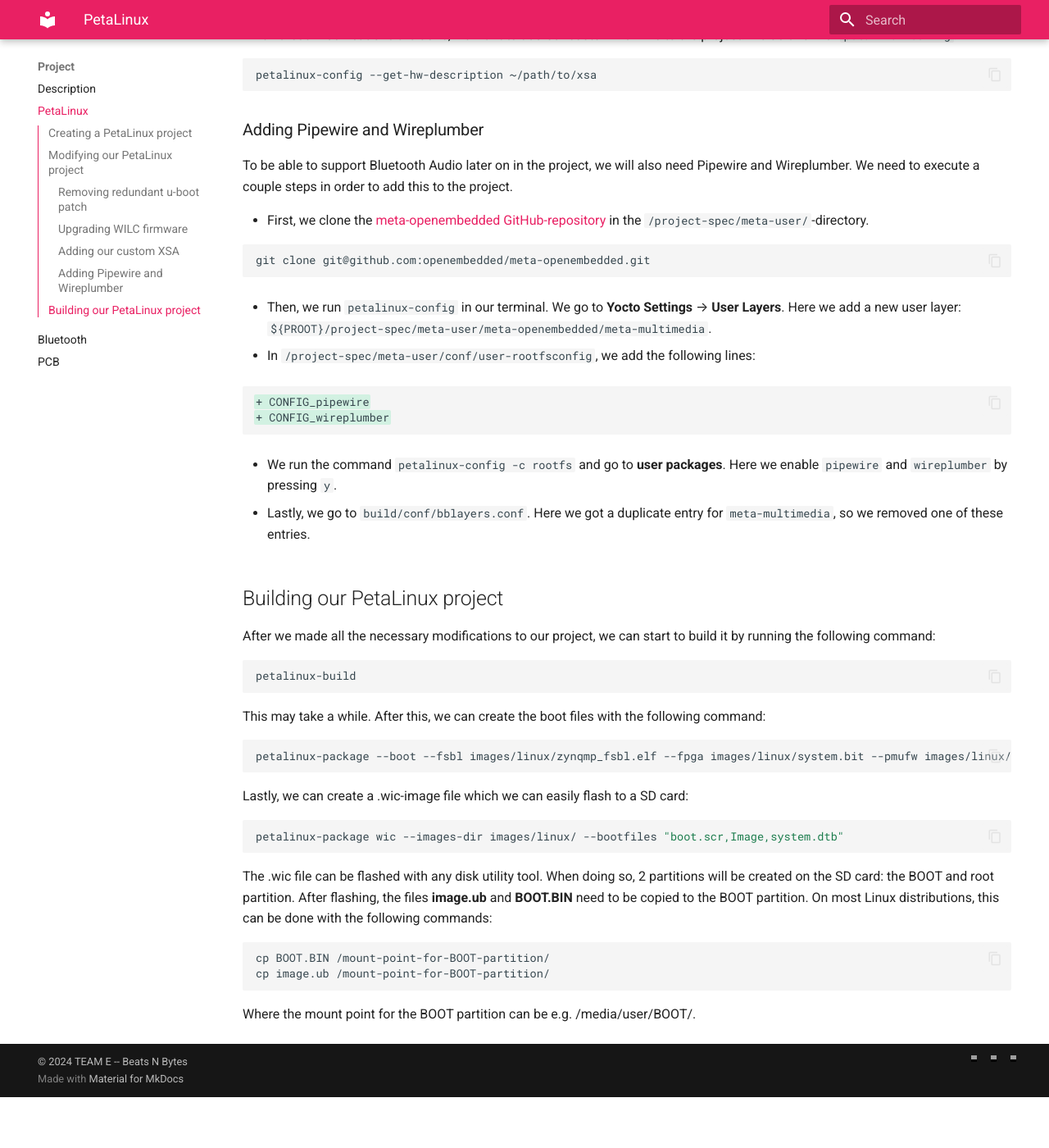
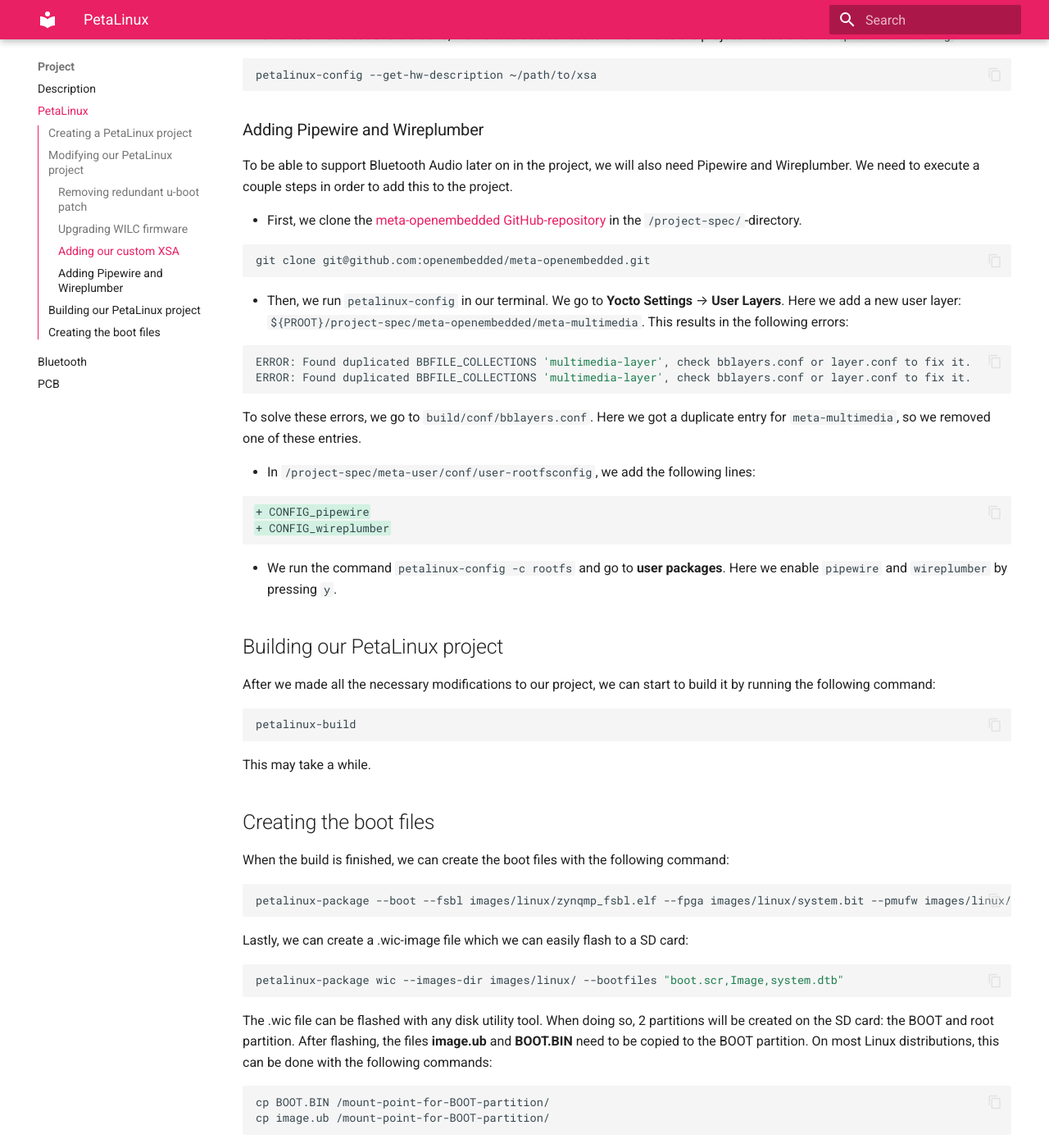
Before and after one commit to michielskobe/rnd-final-project, an MkDocs documentation site: the page built from docs/project/petalinux.md, in a window 1280 px wide and 1400 px high, scrolled down 1690 px. Shown: the whole window at 82% size. Built offline with MkDocs 1.6.1 and Material for MkDocs 9.7.7, drawn with Linux system fonts in a browser that asks for light colours; nearby versions of some CDN libraries; library files that are not in the unit come from our copies; before the commit the page ends 3028 px from its top, so only the background shows below that; grey boxes are pictures that could not be loaded.

Commit message:
Updated petalinux.md

````diff
--- a/docs/project/petalinux.md
+++ b/docs/project/petalinux.md
@@ -65,13 +65,20 @@
 
 To be able to support Bluetooth Audio later on in the project, we will also need Pipewire and Wireplumber. We need to execute a couple steps in order to add this to the project.
 
-- First, we clone the [meta-openembedded GitHub-repository](https://github.com/openembedded/meta-openembedded) in the `/project-spec/meta-user/`-directory.
+- First, we clone the [meta-openembedded GitHub-repository](https://github.com/openembedded/meta-openembedded) in the `/project-spec/`-directory.
 
 ```bash
 git clone git@github.com:openembedded/meta-openembedded.git
 ```
 
-- Then, we run `petalinux-config` in our terminal. We go to **Yocto Settings** → **User Layers**. Here we add a new user layer: `${PROOT}/project-spec/meta-user/meta-openembedded/meta-multimedia`.
+- Then, we run `petalinux-config` in our terminal. We go to **Yocto Settings** → **User Layers**. Here we add a new user layer: `${PROOT}/project-spec/meta-openembedded/meta-multimedia`. This results in the following errors:
+
+```bash
+ERROR: Found duplicated BBFILE_COLLECTIONS 'multimedia-layer', check bblayers.conf or layer.conf to fix it.
+ERROR: Found duplicated BBFILE_COLLECTIONS 'multimedia-layer', check bblayers.conf or layer.conf to fix it.
+```
+
+To solve these errors, we go to `build/conf/bblayers.conf`. Here we got a duplicate entry for `meta-multimedia`, so we removed one of these entries.
 
 - In `/project-spec/meta-user/conf/user-rootfsconfig`, we add the following lines:
 
@@ -82,8 +89,6 @@
 
 - We run the command `petalinux-config -c rootfs` and go to **user packages**. Here we enable `pipewire` and `wireplumber` by pressing `y`.
 
-- Lastly, we go to `build/conf/bblayers.conf`. Here we got a duplicate entry for `meta-multimedia`, so we removed one of these entries.
-
 ## Building our PetaLinux project
 
 After we made all the necessary modifications to our project, we can start to build it by running the following command:
@@ -92,7 +97,11 @@
 petalinux-build
 ```
 
-This may take a while. After this, we can create the boot files with the following command:
+This may take a while.
+
+## Creating the boot files
+
+When the build is finished, we can create the boot files with the following command:
 
 ``` bash
 petalinux-package --boot --fsbl images/linux/zynqmp_fsbl.elf --fpga images/linux/system.bit --pmufw images/linux/pmufw.elf --u-boot
````
